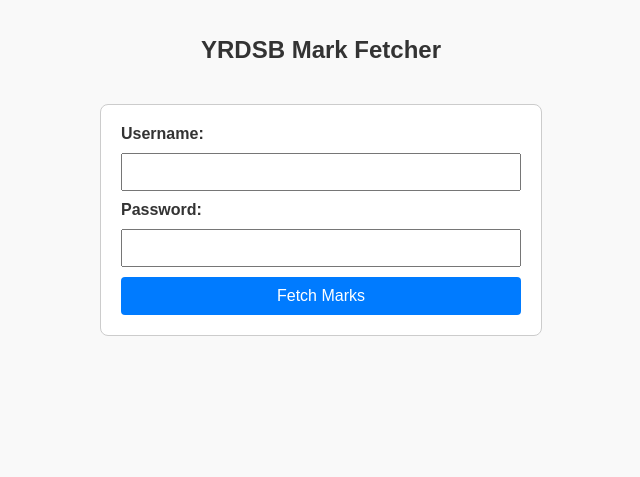
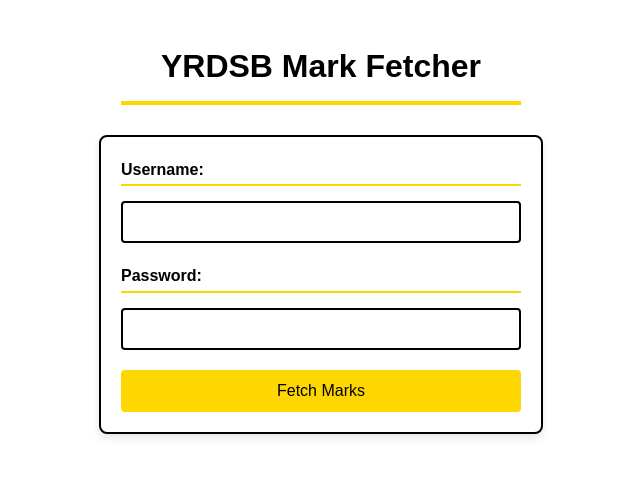
Before and after one commit to KaiStephens/TeachAssistScraper, a Flask app: page / in a window 1280 px wide. Shown: the top 477 px of the page, without its empty margins (319-959 px from the left). Run offline with Flask 2, Linux system fonts and the light colour scheme.

Commit message:
Update index.html

```diff
--- a/templates/index.html
+++ b/templates/index.html
@@ -1,73 +1,102 @@
 <!DOCTYPE html>
 <html lang="en">
 <head>
-    <meta charset="UTF-8">
-    <!-- Add viewport meta tag for responsive behavior -->
-    <meta name="viewport" content="width=device-width, initial-scale=1.0">
+  <meta charset="UTF-8" />
+  <meta name="viewport" content="width=device-width, initial-scale=1.0" />
   <title>YRDSB Mark Fetcher</title>
   <style>
-        /* Basic styling */
+    /* Base styling */
     body {
       font-family: Arial, sans-serif;
       margin: 0;
       padding: 20px;
-            background-color: #f9f9f9;
-            color: #333;
+      background-color: #fff;
+      color: #000;
+      line-height: 1.6;
     }
-        /* Styling for the form */
+
+    h1 {
+      text-align: center;
+      font-size: 2em;
+      color: #000;
+      margin-bottom: 30px;
+    }
+
+    /* Underline heading */
+    h1::after {
+      content: '';
+      display: block;
+      width: 50%;
+      max-width: 400px;
+      height: 4px;
+      background-color: #FFD700;
+      margin: 8px auto 0;
+    }
+
+    /* Form styling */
     form {
       max-width: 400px;
-            margin: 40px auto;
+      margin: 0 auto;
       padding: 20px;
       background: #fff;
-            border: 1px solid #ccc;
+      border: 2px solid #000;
       border-radius: 8px;
+      box-shadow: 0 4px 8px rgba(0,0,0,0.1);
     }
-        /* Bold text for labels */
+
     label {
       font-weight: bold;
+      color: #000;
+      display: block;
+      margin-bottom: 5px;
+      padding-bottom: 2px;
+      border-bottom: 2px solid #FFD700;
     }
-        /* Styling for input fields */
+
     input {
       width: 100%;
-            padding: 8px;
-            margin: 10px 0;
+      padding: 10px;
+      margin: 10px 0 20px;
       box-sizing: border-box;
       font-size: 1em;
+      background: #fff;
+      border: 2px solid #000;
+      border-radius: 4px;
+      color: #000;
+      transition: border-color 0.3s;
     }
-        /* Styling for the submit button */
+
+    /* Highlight inputs on focus */
+    input:focus {
+      outline: none;
+      border-color: #FFD700;
+    }
+
     button {
       width: 100%;
-            padding: 10px;
-            background: #007BFF;
-            color: #fff;
+      padding: 12px;
+      background: #FFD700;
+      color: #000;
       border: none;
       border-radius: 4px;
       cursor: pointer;
       font-size: 1em;
-        }
-        /* Hover effect for the button */
-        button:hover {
-            background: #0056b3;
-        }
-        /* Align the heading */
-        h1 {
-            text-align: center;
-            font-size: 1.5em;
+      transition: background 0.3s;
     }
 
-        /* Adjustments for screens less than 600px */
+    button:hover {
+      background: #d09c1b;
+    }
+
+    /* Responsive adjustments */
     @media (max-width: 600px) {
       h1 {
-                font-size: 2em;
+        font-size: 1.8em;
       }
-            input {
-                font-size: 1.2em;
-                padding: 12px;
-            }
+      input,
       button {
-                font-size: 1.2em;
-                padding: 12px;
+        font-size: 1.1em;
+        padding: 14px;
       }
     }
   </style>
@@ -79,11 +108,11 @@
   <form action="/fetch_marks" method="POST">
     <!-- Username field -->
     <label for="username">Username:</label>
-        <input type="text" id="username" name="username" required>
+    <input type="text" id="username" name="username" required />
 
     <!-- Password field -->
     <label for="password">Password:</label>
-        <input type="password" id="password" name="password" required>
+    <input type="password" id="password" name="password" required />
 
     <!-- Submit button to fetch marks -->
     <button type="submit">Fetch Marks</button>
```
Lines whose indentation alone changed are shown as unchanged.
